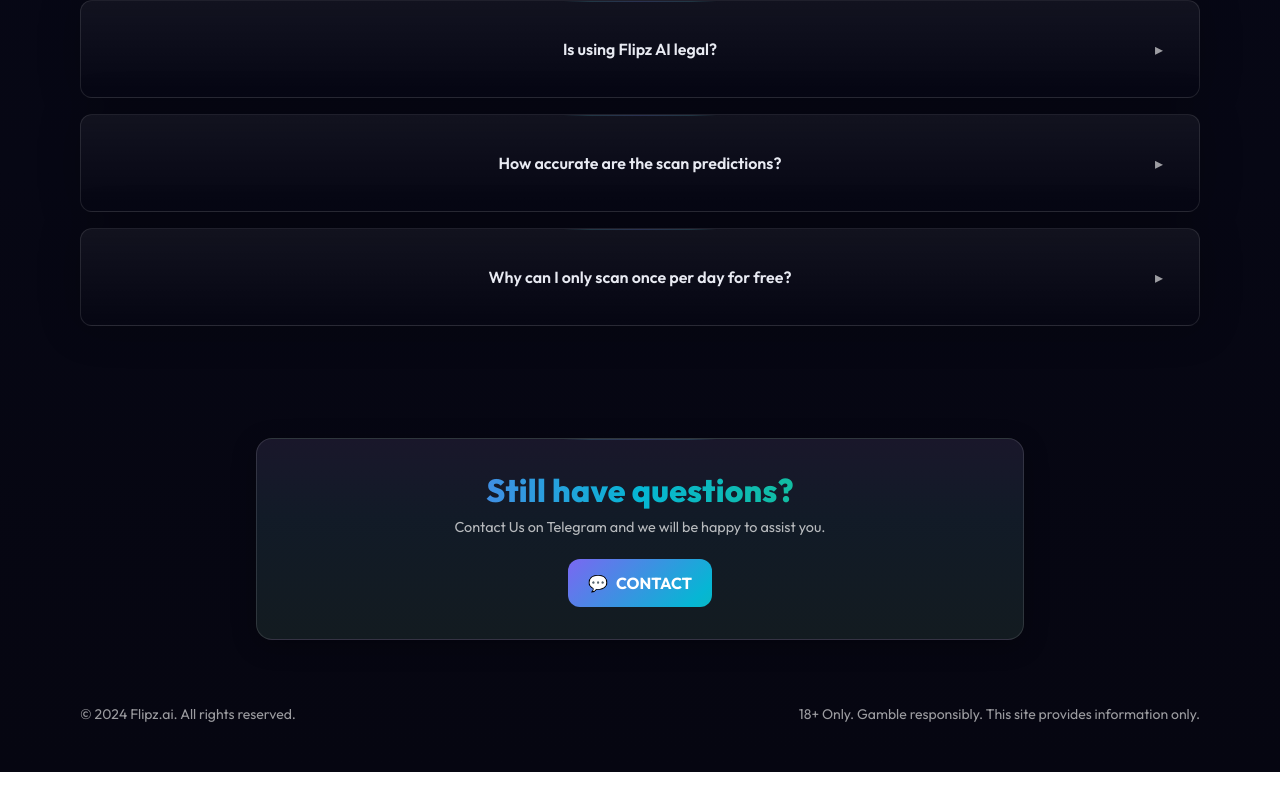
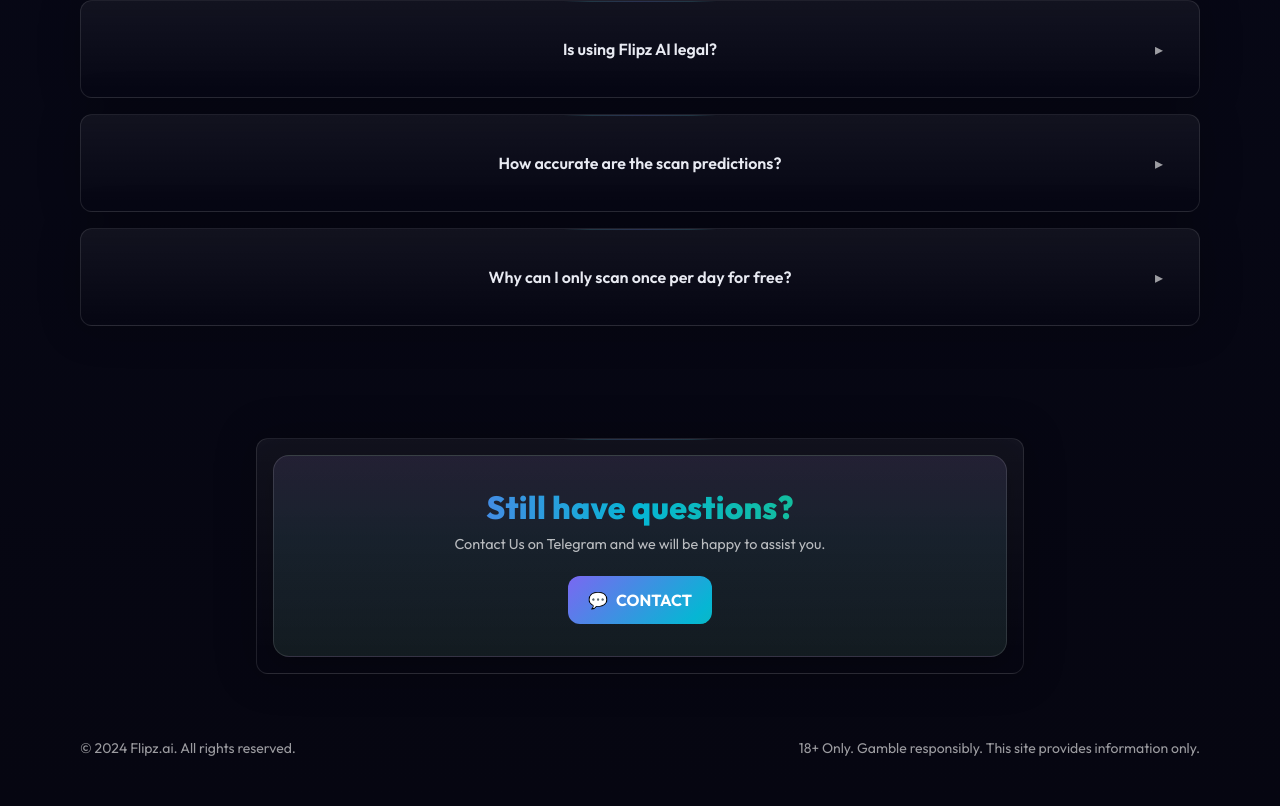
Before and after one commit to igaminggods/Flipz.ai, a Next.js app in the folder web/: page / in a window 1280 px wide. Shown: the part 2265-3071 px from the top of the page. Before the commit the page ends 3037 px from the top, so only its background shows below. Built offline with nearby package versions, Linux system fonts and the light colour scheme; no server answers.

Commit message:
style(ui): wrap SupportCTA content in GlowCard and keep click handler

```diff
--- a/web/src/components/SupportCTA.tsx
+++ b/web/src/components/SupportCTA.tsx
@@ -1,4 +1,6 @@
 "use client";
+
+import GlowCard from "@/components/GlowCard";
 
 export default function SupportCTA(){
   const handleClick = () => {
@@ -22,7 +24,8 @@
 
   return (
     <section className="container-max pt-12 pb-4 text-center">
-      <div className="card glow-card p-8 max-w-3xl mx-auto">
+      <GlowCard className="max-w-3xl mx-auto">
+        <div className="card p-8">
           <h3 className="section-title gradient-text mb-2">Still have questions?</h3>
           <p className="subtle mb-5">Contact Us on Telegram and we will be happy to assist you.</p>
           <button type="button" onClick={handleClick} className="btn-primary inline-flex items-center gap-2">
@@ -30,6 +33,7 @@
             CONTACT
           </button>
         </div>
+      </GlowCard>
     </section>
   );
 }
```
Lines whose indentation alone changed are shown as unchanged.
